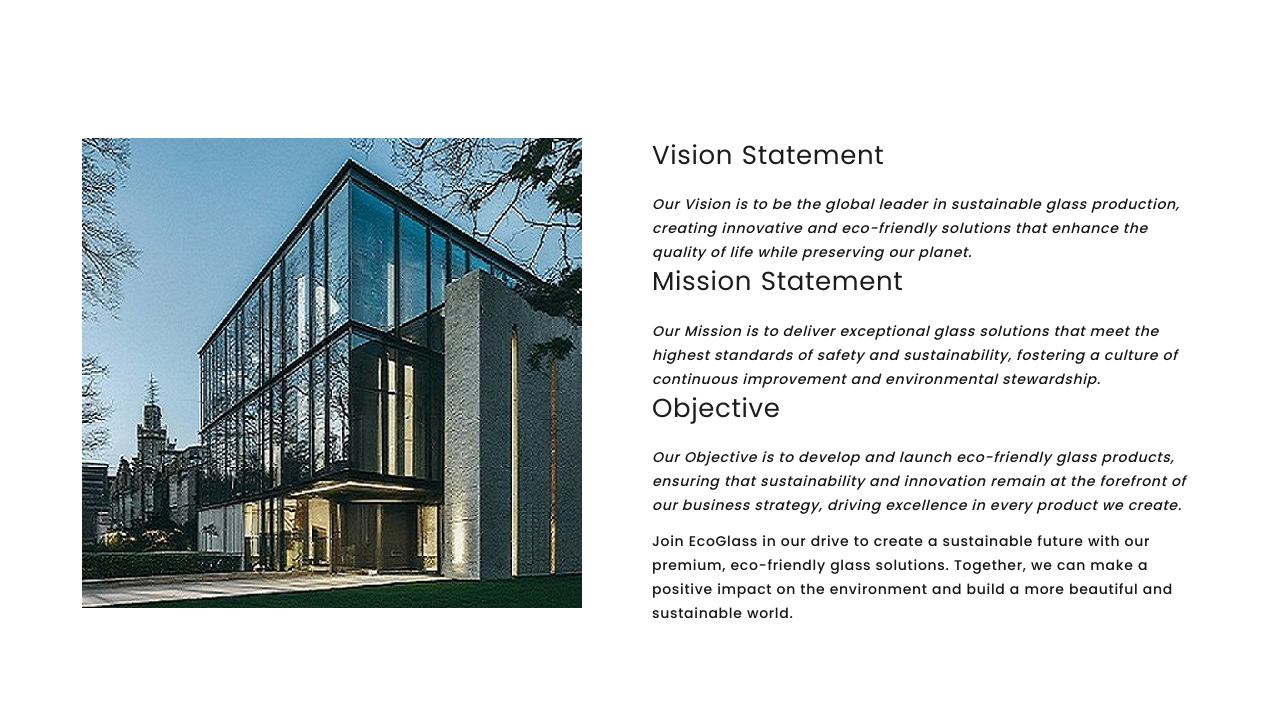
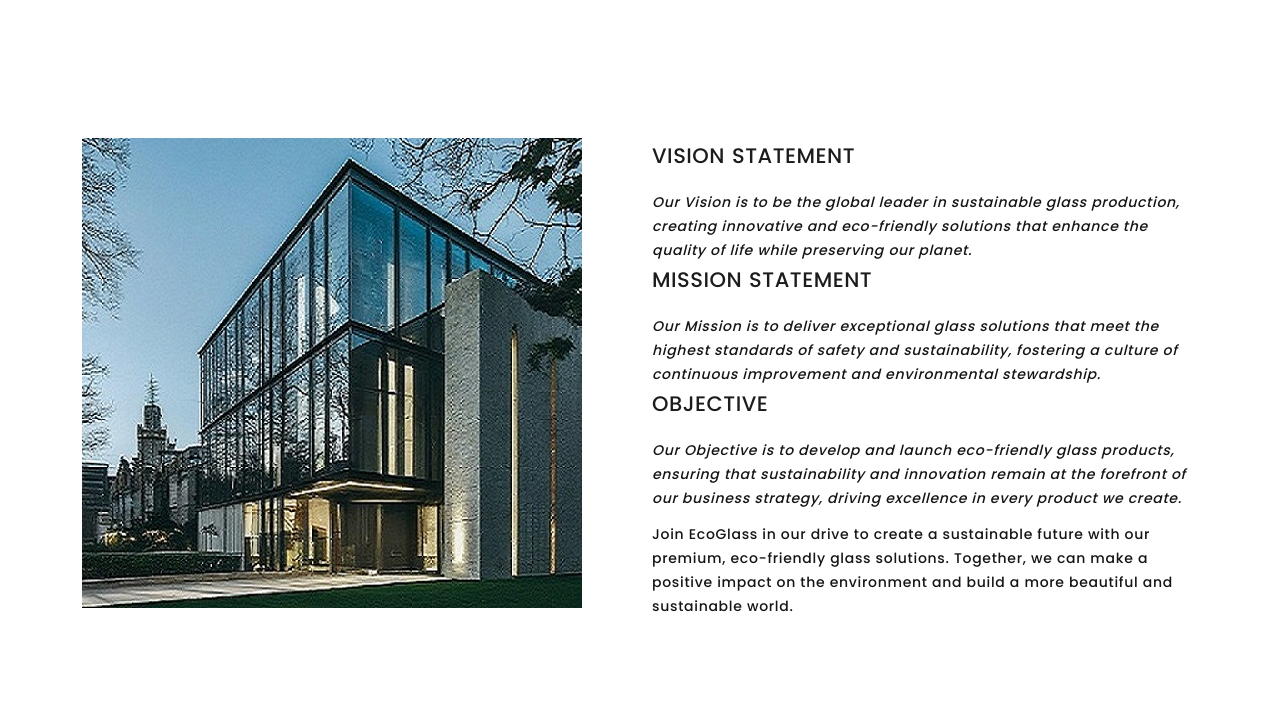
Before and after one commit to Ayodaniel/Ecoglass, a plain HTML site: page about.html in a window 1280 px wide. Shown: the part 86-800 px from the top of the page. Drawn offline with Linux system fonts and the light colour scheme.

Commit message:
modified:   about.html

```diff
--- a/about.html
+++ b/about.html
@@ -81,17 +81,17 @@
 
             </div>
             <div class="col-lg-6 pt-4 pt-lg-0">
-              <h3>Vision Statement </h3>
+              <h4>VISION STATEMENT </h4>
               <p class="fst-italic">
                 Our Vision is to be the global leader in sustainable glass production,
                  creating innovative and eco-friendly solutions that enhance the quality of life while preserving our planet.
 
               </p>
-              <h3>Mission Statement</h3>
+              <h4>MISSION STATEMENT</h4>
               <p class="fst-italic">
                 Our Mission is to deliver exceptional glass solutions that meet the highest standards of safety and sustainability, fostering a culture of continuous improvement and environmental stewardship.
               </p>
-              <h3>Objective</h3>
+              <h4>OBJECTIVE</h4>
               <p class="fst-italic">
                 Our Objective is to develop and launch eco-friendly glass products, ensuring that sustainability and innovation remain at the forefront of our business strategy, driving excellence in every product we create.
               </p>
```
